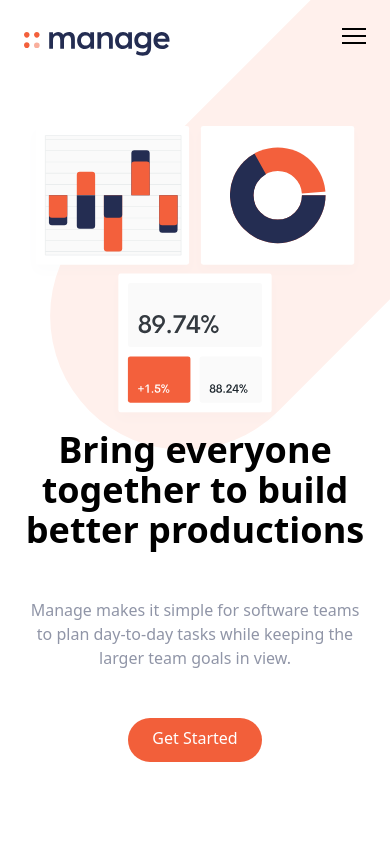
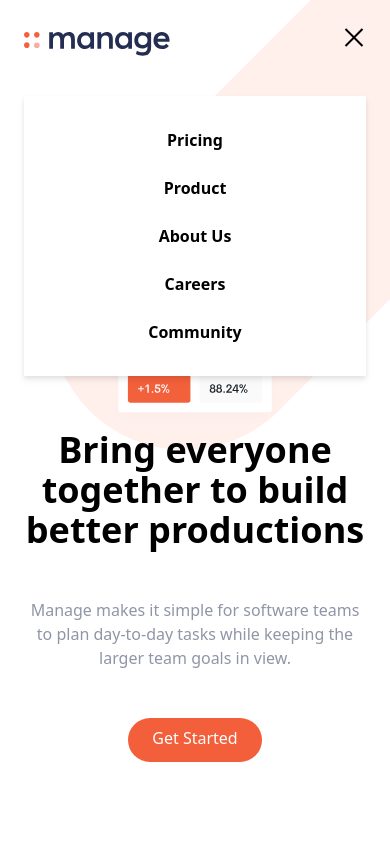
Before and after one commit to towficaziz/tailwind-project, a website: page index.html in a window 390 px wide. Both pictures are taken after a click on the button 354 px from the left and 40 px from the top of the page. Shown: the top 844 px of the page. Drawn offline with nearby package versions, Linux system fonts and the light colour scheme; files that its build step writes are made by us from their sources.

Commit message:
Hambarger menue is done

```diff
--- a/index.html
+++ b/index.html
@@ -39,7 +39,7 @@
     </div>
     <!-- Mobile Menu  -->
     <div class="md:hidden">
-        <div id="menu" class="absolute flex flex-col items-center hidden self-end py-8
+        <div id="menu" class="absolute flex-col items-center hidden self-end py-8
         mt-10 space-y-6 font-bold bg-white sm:w-auto sm:self-center left-6
         right-6 drop-shadow-md">
             <a href="#">Pricing</a>
@@ -309,5 +309,7 @@
     </div>
     </div>
 </footer>
+
+<script src="js/script.js"></script>
 </body>
 </html>
--- /dev/null
+++ b/js/script.js
@@ -0,0 +1,9 @@
+
+const btn = document.getElementById('menu-btn')
+const nav = document.getElementById('menu')
+
+btn.addEventListener('click', ()=>{
+    btn.classList.toggle('open')
+    nav.classList.toggle('flex')
+    nav.classList.toggle('hidden')
+})
```
